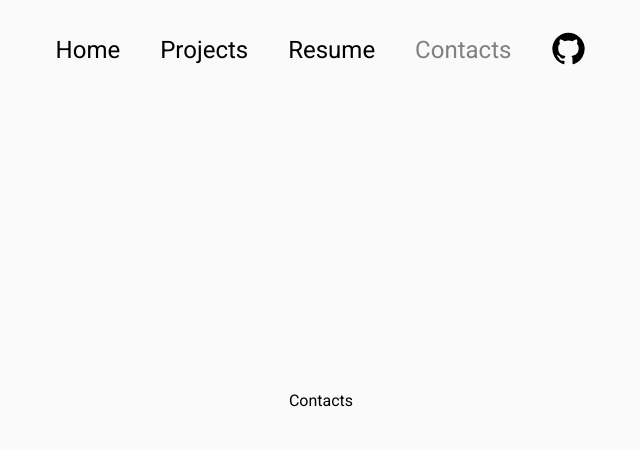
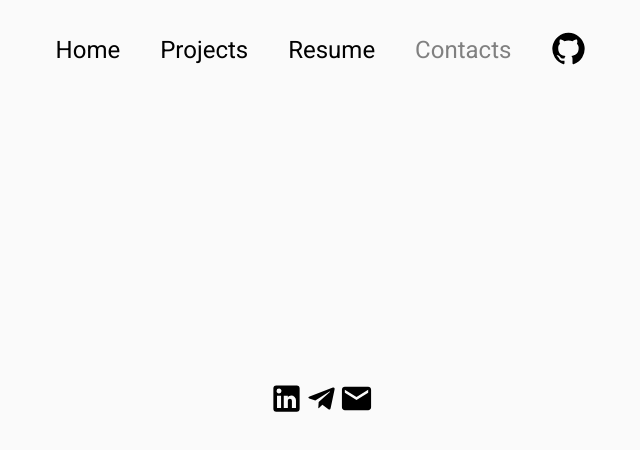
Before and after one commit to soovuh/portfolio, a React (Create React App) app: page /contacts in a window 1280 px wide. Shown: the top 450 px of the page, without its empty margins (319-959 px from the left). Built offline with nearby package versions, Linux system fonts and the light colour scheme.

Commit message:
add icons to contacts page

```diff
--- a/public/index.html
+++ b/public/index.html
@@ -47,8 +47,6 @@
 <body>
   <noscript>You need to enable JavaScript to run this app.</noscript>
   <div id="root"></div>
-  <script type="module" src="https://unpkg.com/ionicons@7.1.0/dist/ionicons/ionicons.esm.js"></script>
-  <script nomodule src="https://unpkg.com/ionicons@7.1.0/dist/ionicons/ionicons.js"></script>
 </body>
 
 </html>
--- a/src/containers/Contacts.js
+++ b/src/containers/Contacts.js
@@ -1,7 +1,26 @@
+import { Link } from "react-router-dom";
 import base_styles from "../styles/base.module.css";
+import styles from "../styles/contacts.module.css";
+import LinkedInIcon from "@mui/icons-material/LinkedIn";
+import TelegramIcon from "@mui/icons-material/Telegram";
+import MailIcon from "@mui/icons-material/Mail";
 
 const Contacts = () => {
-  return <div className={base_styles.base_wrapper}>Contacts</div>;
+  return (
+    <div className={base_styles.base_wrapper}>
+      <div className={styles.wrapper}>
+        <Link to={""}>
+          <LinkedInIcon fontSize="large" />
+        </Link>
+        <Link to={""}>
+          <TelegramIcon fontSize="large" />
+        </Link>
+        <Link to={""}>
+          <MailIcon fontSize="large" />
+        </Link>
+      </div>
+    </div>
+  );
 };
 
 export default Contacts;
--- a/src/styles/portfolio.module.css
+++ b/src/styles/portfolio.module.css
@@ -50,13 +50,6 @@
   text-decoration: none;
   border-radius: 20px;
   user-select: none;
-}
-
-.projectLink {
-  margin-top: 10px;
-  text-decoration: none;
-  color: #0073e6;
-  width: 100%;
 }
 
 .projectLink:hover {
```
Also changed, not shown: src/styles/contacts.module.css (added), 1 other file (tests, documents, lock files or other folders).
